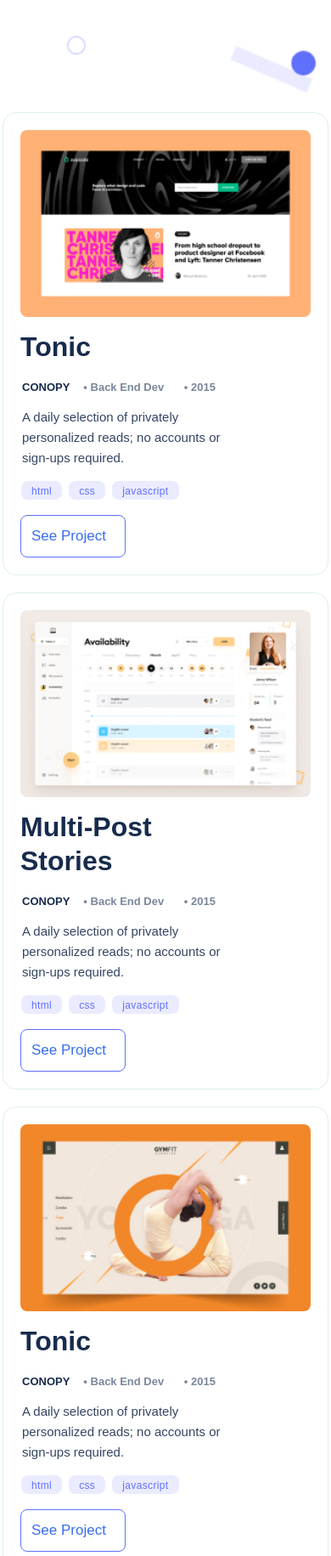
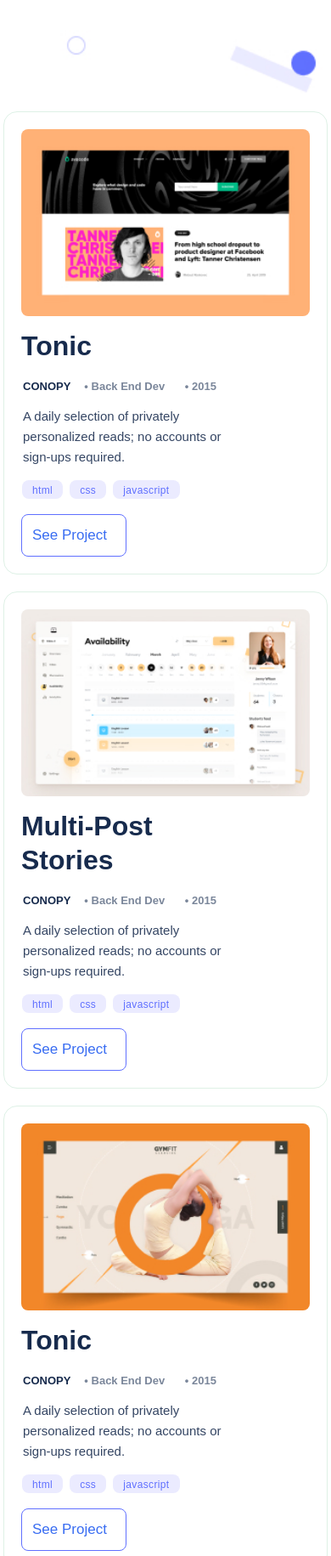
Before and after one commit to nilab-khwaja/My_Portfolio, a website: page index.html in a window 390 px wide. Shown: the part 780-2611 px from the top of the page at 85% size. Drawn offline with Linux system fonts and the light colour scheme.

Commit message:
update stylesheet

```diff
--- a/index.html
+++ b/index.html
@@ -4,14 +4,14 @@
     <meta charset="UTF-8">
     <meta http-equiv="X-UA-Compatible" content="IE=edge">
     <meta name="viewport" content="width=device-width, initial-scale=1.0">
-    <title>My-Portfolio </title>
+    <title>Nilab's Portfolio </title>
     <link rel="stylesheet" href="mobile.css">
     <link rel="stylesheet" href="desktop.css">
 </head>
 <body>
 <div class="main">
         <div class="container">
-               <!-----header section-->
+
              <header class="menu-bar">
                    <a class="logo">My Logo</a>
                    <nav>
@@ -31,7 +31,7 @@
                 </nav>
             </header>
         </div>
-            <!-----intro section-->
+
                 <section class="headline">
                     <h1 class="header">I’m Nilab<br> Glad to see you!</h1><br>
                      <p class="text">I’m a software developer! I can help you build a product ,
@@ -50,14 +50,14 @@
                     </ul>
                      </div>
                    </section>
-        </div>
+
 
 
             <section class="cards">
-                <section  class="card-work">
+                <div  class="card-work">
                   <div class="snapshot"></div>
                     <div class="left-block">
-                         <h3 class="text-title">Tonic</h3>
+                         <h2 class="text-title">Tonic</h2>
                           <div class="experiance">
                           <span class="small">CONOPY</span>
                           <ul class="block">
@@ -74,12 +74,12 @@
                           </ul>
                           <button  class="btn" type="button">See Project</button>
                   </div>
-               </section>
+                </div>
 
                <section  class="card-work">
                     <div class="snapshot1"></div>
                       <div class="left-block">
-                         <h3 class="text-title">Multi-Post<br>Stories</h3>
+                         <h2 class="text-title">Multi-Post<br>Stories</h2>
                          <div class="experiance">
                          <span class="small">CONOPY</span>
                          <ul class="block">
@@ -101,7 +101,7 @@
                <section  class="card-work">
                   <div class="snapshot2"></div>
                     <div class="left-block">
-                       <h3 class="text-title">Tonic</h3>
+                       <h2 class="text-title">Tonic</h2>
                        <div class="experiance">
                        <span class="small">CONOPY</span>
                        <ul class="block">
@@ -123,7 +123,7 @@
                   <section  class="card-work">
                     <div class="snapshot3"></div>
                       <div class="left-block">
-                         <h3 class="text-title">Multi-Post<br>Stories</h3>
+                         <h2 class="text-title">Multi-Post<br>Stories</h2>
                          <div class="experiance">
                          <span class="small">CONOPY</span>
                          <ul class="block">
@@ -146,7 +146,7 @@
                   <section  class="card-work_desktop">
                     <div class="snapshot"></div>
                       <div class="left-block">
-                           <h3 class="text-title">Tonic</h3>
+                           <h2 class="text-title">Tonic</h2>
                             <div class="experiance">
                             <span class="small">CONOPY</span>
                             <ul class="block">
@@ -167,7 +167,7 @@
 
             <section  class="card-work_desktop">
                   <div class="left-block">
-                     <h3 class="text-title">Multi-Post Stories</h3>
+                     <h2 class="text-title">Multi-Post Stories</h2>
                      <div class="experiance">
                      <span class="small">FACEBOOK</span>
                      <ul class="block">
@@ -191,7 +191,7 @@
                 <section  class="card-work_desktop">
                     <div class="snapshot2"></div>
                     <div class="left-block">
-                       <h3 class="text-title">FACEBOOK 360</h3>
+                       <h2 class="text-title">FACEBOOK 360</h2>
                        <div class="experiance">
                        <span class="small">FACEBOOK</span>
                        <ul class="block">
@@ -213,7 +213,7 @@
 
                   <section  class="card-work_desktop">
                     <div class="left-block">
-                       <h3 class="text-title">Uber Navigation</h3>
+                       <h2 class="text-title">Uber Navigation</h2>
                        <div class="experiance">
                        <span class="small">Uber</span>
                        <ul class="block">
@@ -239,7 +239,7 @@
 
               <section class="about-myself">
                       <div class="top-left">
-                      <h1>About <br>Myself</h1><br>
+                      <h2>About <br>Myself</h2><br>
                       <p >Hello I’m a software developer! I can help you build a product , feature or website Look
                           through some of my work and experience! If you like what you see and have a project you need coded,
                            don’t hestiate to contact me.</p>
@@ -305,6 +305,6 @@
                  </form>
                 </div>
             </section>
-</div>
+        </div>
 </body>
 </html>
--- a/mobile.css
+++ b/mobile.css
@@ -314,7 +314,7 @@ li {
   border-top-right-radius: 70px;
 }
 
-.top-left h1 {
+.top-left h2 {
   width: 100%;
   height: 101px;
   font-family: 'Poppins', sans-serif;
```
